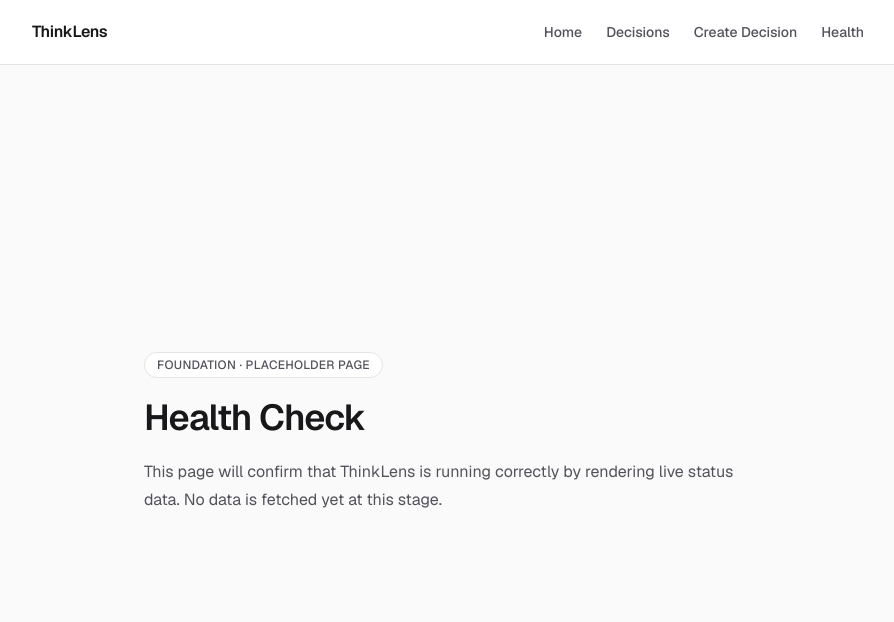
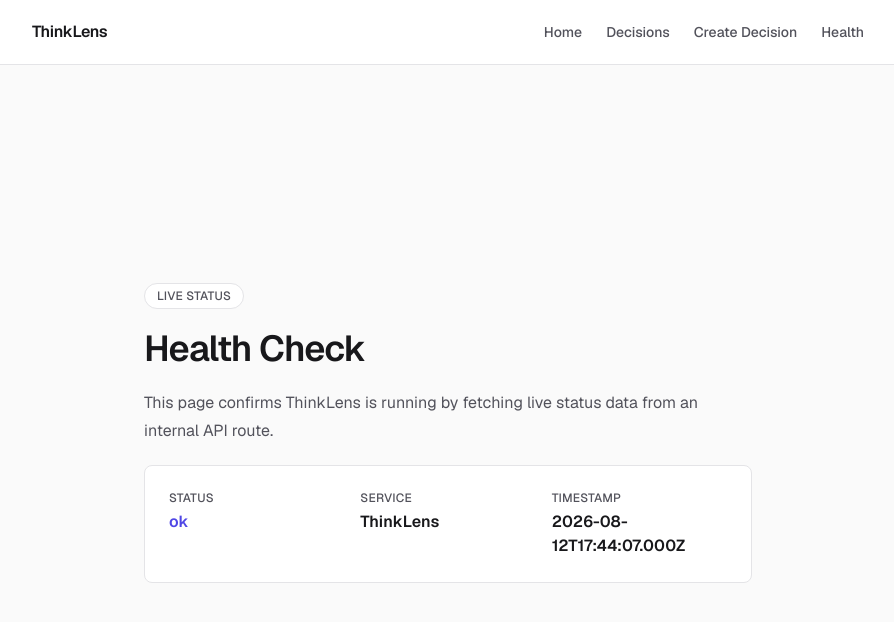
Before and after one commit to MindfullLearner/AI-frontend-Capstone, a Next.js app: page /health in a window 1280 px wide. Shown: the top 622 px of the page, without its empty margins (192-1086 px from the left). Built offline with nearby package versions, Linux system fonts and the light colour scheme.

Commit message:
feat: add health check API and status page

```diff
--- /dev/null
+++ b/src/app/api/health/route.ts
@@ -0,0 +1,15 @@
+import { NextResponse } from "next/server";
+
+/**
+ * GET /api/health
+ *
+ * Simple health-check endpoint. Returns a static "ok" status plus the
+ * current server timestamp. No database, auth, or external calls.
+ */
+export async function GET() {
+  return NextResponse.json({
+    status: "ok",
+    service: "ThinkLens",
+    timestamp: new Date().toISOString(),
+  });
+}
--- a/src/app/health/page.tsx
+++ b/src/app/health/page.tsx
@@ -1,16 +1,104 @@
-import { PlaceholderPage } from "../components/placeholder-page";
+import { headers } from "next/headers";
+
+type HealthResponse = {
+  status: string;
+  service: string;
+  timestamp: string;
+};
+
+/**
+ * Fetches the internal /api/health endpoint from the server.
+ *
+ * Server Components can't resolve a relative URL, and no environment
+ * variable is set up for the app's base URL yet, so the host is read from
+ * the incoming request's headers instead. Returns null on any failure so
+ * the page can render a clear "unhealthy" state instead of crashing.
+ */
+async function getHealth(): Promise<HealthResponse | null> {
+  try {
+    const headersList = await headers();
+    const host = headersList.get("host");
+
+    if (!host) {
+      return null;
+    }
+
+    const protocol = headersList.get("x-forwarded-proto") ?? "http";
+
+    const res = await fetch(`${protocol}://${host}/api/health`, {
+      cache: "no-store",
+    });
+
+    if (!res.ok) {
+      return null;
+    }
+
+    return (await res.json()) as HealthResponse;
+  } catch {
+    return null;
+  }
+}
 
 /**
  * /health — Health Check
  *
- * Server Component: static placeholder content only. This page will later
- * render fetched data to confirm the app is up and reachable.
+ * Server Component: fetches live status from /api/health on the server and
+ * renders it. Falls back to a clear unhealthy state if the fetch fails.
  */
-export default function HealthPage() {
+export default async function HealthPage() {
+  const health = await getHealth();
+
   return (
-    <PlaceholderPage
-      title="Health Check"
-      description="This page will confirm that ThinkLens is running correctly by rendering live status data. No data is fetched yet at this stage."
-    />
+    <section className="mx-auto flex w-full max-w-2xl flex-1 flex-col justify-center gap-5 px-6 py-20 sm:px-8 sm:py-24">
+      <span className="inline-flex w-fit items-center gap-2 rounded-full border border-border bg-surface px-3 py-1 text-xs font-medium uppercase tracking-wide text-muted">
+        {health ? "Live status" : "Status unavailable"}
+      </span>
+
+      <h1 className="text-3xl font-semibold tracking-tight text-foreground sm:text-4xl">
+        Health Check
+      </h1>
+
+      <p className="max-w-prose text-base leading-7 text-muted">
+        This page confirms ThinkLens is running by fetching live status data
+        from an internal API route.
+      </p>
+
+      {health ? (
+        <dl className="grid gap-4 rounded-lg border border-border bg-surface p-6 sm:grid-cols-3">
+          <div>
+            <dt className="text-xs font-medium uppercase tracking-wide text-muted">
+              Status
+            </dt>
+            <dd className="mt-1 text-base font-semibold text-accent">
+              {health.status}
+            </dd>
+          </div>
+          <div>
+            <dt className="text-xs font-medium uppercase tracking-wide text-muted">
+              Service
+            </dt>
+            <dd className="mt-1 text-base font-semibold text-foreground">
+              {health.service}
+            </dd>
+          </div>
+          <div>
+            <dt className="text-xs font-medium uppercase tracking-wide text-muted">
+              Timestamp
+            </dt>
+            <dd className="mt-1 text-base font-semibold text-foreground">
+              {health.timestamp}
+            </dd>
+          </div>
+        </dl>
+      ) : (
+        <div className="rounded-lg border border-border bg-surface p-6">
+          <p className="text-base font-semibold text-foreground">Unhealthy</p>
+          <p className="mt-1 text-sm text-muted">
+            ThinkLens could not reach its health API just now. This page will
+            reflect the current status the next time it is loaded.
+          </p>
+        </div>
+      )}
+    </section>
   );
 }
```
